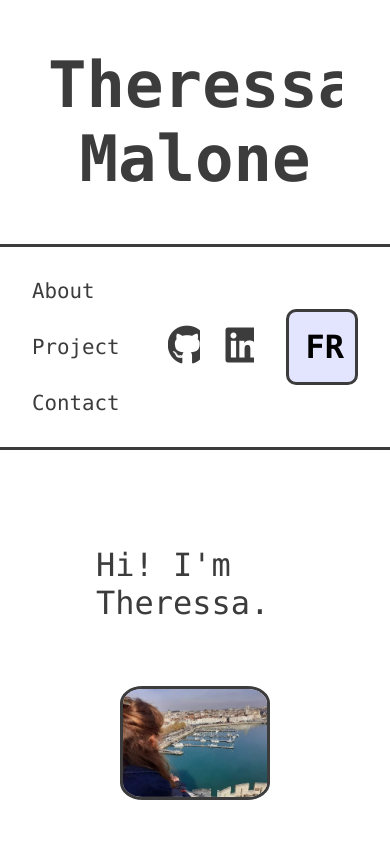
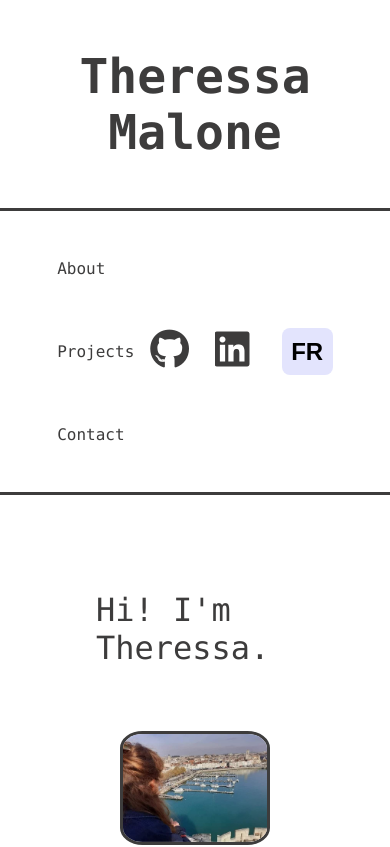
Before and after one commit to tssa017/portfolio, a React (Create React App) app: page / in a window 390 px wide. Shown: the top 847 px of the page. Built offline with nearby package versions, Linux system fonts and the light colour scheme; a web font is replaced by a local one.

Commit message:
:iphone: home page responsive

```diff
--- a/src/components/header/header.scss
+++ b/src/components/header/header.scss
@@ -9,6 +9,6 @@
     border-bottom: 0.2rem solid $colorBorder;
     width: 100%;
     background-color: #fff;
-    font-size: 2rem;
+    font-size: 1.5rem;
     font-weight: 900;
 }
--- a/src/components/hero/hero.scss
+++ b/src/components/hero/hero.scss
@@ -44,6 +44,7 @@
         padding: 1.5rem;
         list-style-type: none;
         line-height: 2.4rem;
+        border: none;
     }
 }
 
--- a/src/components/language/language.scss
+++ b/src/components/language/language.scss
@@ -1,5 +1,4 @@
 // This page contains site-wide responsive Sass language styles
-
 .language {
     display: flex;
     flex-direction: row;
@@ -8,37 +7,22 @@
     padding: 1rem 2rem;
     border-bottom: 3px solid $colorBorder;
 
-    &__flex-item {
-        display: flex;
-        align-items: center;
-        gap: 2rem;
-    }
-
     &__btn {
-        @include borderStyle;
-        @include btnTxtStyle;
-        padding: 1rem;
+        padding: 0.6rem;
         background-color: $colorBackgroundLight;
-        font-size: 2rem;
-
-        &:hover {
-            background-color: $colorPrimary;
-            transition: 250ms;
-        }
+        border: none;
+        border-radius: 0.5rem;
+        font-size: 1.5rem;
     }
 }
 
 .nav {
     display: flex;
-    flex-direction: column;
-
-    &__list {
-        list-style-type: none;
-    }
 
     li {
-        padding: 1rem 0;
-        margin-right: 3rem;
+        padding: 2rem 0;
+        margin-right: 1rem;
+        font-size: 1rem;
     }
 }
 
```
